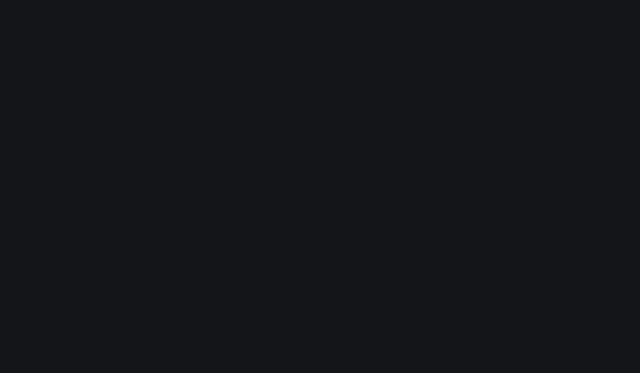
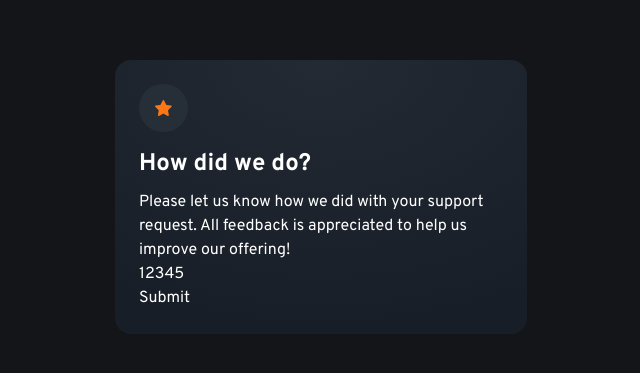
Before and after one commit to antonynvs/feedback_props, a React (Vite) app: page / in a window 1280 px wide. Shown: the part 203-576 px from the top of the page, without its empty margins (319-959 px from the left). Built offline with nearby package versions, Linux system fonts and the light colour scheme.

Commit message:
fim do HTML e inicio da estilizações

```diff
--- a/index.html
+++ b/index.html
@@ -4,9 +4,12 @@
     <meta charset="UTF-8" />
     <link rel="icon" type="image/svg+xml" href="/public/favicon-32x32.png" />
     <meta name="viewport" content="width=device-width, initial-scale=1.0" />
+    <link rel="preconnect" href="https://fonts.googleapis.com">
+    <link rel="preconnect" href="https://fonts.gstatic.com" crossorigin>
+    <link href="https://fonts.googleapis.com/css2?family=Barlow:ital,wght@0,100;0,200;0,300;0,400;0,500;0,600;0,700;0,800;0,900;1,100;1,200;1,300;1,400;1,500;1,600;1,700;1,800;1,900&family=Overpass:ital,wght@0,100..900;1,100..900&family=Roboto+Slab:wght@100..900&display=swap" rel="stylesheet">
     <title>Feedback</title>
   </head>
-  <body class="bg-very-dark-blue flex justify-center items-center h-svh">
+  <body class="bg-very-dark-blue flex justify-center items-center h-svh p-6">
     <div id="root"></div>
     <script type="module" src="/src/main.jsx"></script>
   </body>
--- a/src/App.jsx
+++ b/src/App.jsx
@@ -2,10 +2,24 @@
 
 export function App() {
     return(
-        <div className="bg-radil-gradient text-white">
+        <div className="bg-radil-gradient text-white rounded-2xl p-6 max-w-103 font-overpass">
+            <div className="bg-dark-blue w-fit p-4 rounded-full mb-4">
+            <img src={iconStar} alt="icon star" />
+            </div>
+
+            <h1 className="text-2xl font-bold mb-2.5">How did we do?</h1>
+
+            <p>Please let us know how we did with your support request. All feedback is appreciated to help us improve our offering!</p>
+
             <div>
+                <button>1</button>
+                <button>2</button>
+                <button>3</button>
+                <button>4</button>
+                <button>5</button>
+            </div>
 
-            </div>
+            <button>Submit</button>
         </div>
     )
 }
--- a/src/index.css
+++ b/src/index.css
@@ -2,6 +2,9 @@
 
 @theme {
     --color-very-dark-blue: #131518;
+    --color-dark-blue: #262E38;
+
+    --font-overpass: "Overpass", "sans-serif";
 }
 
 @layer utilities {
```
